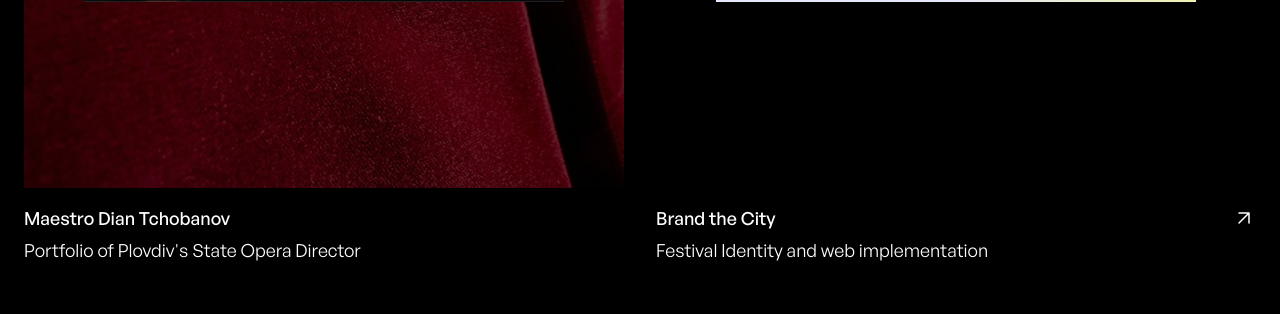
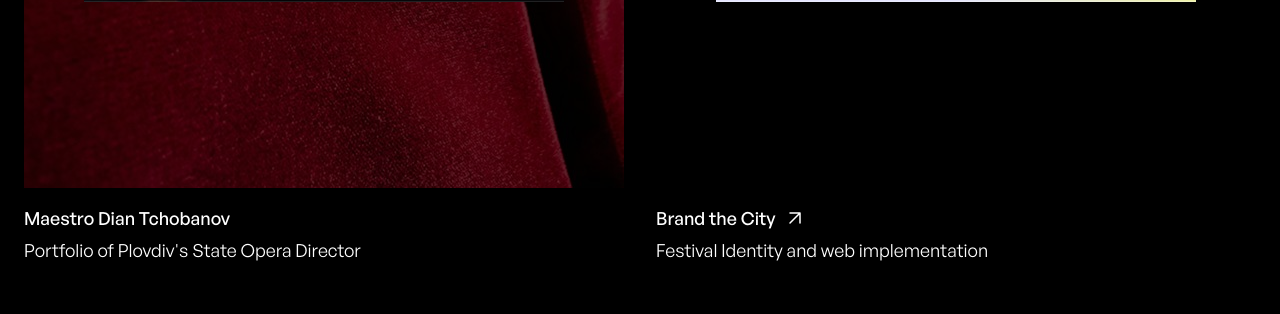
Before and after one commit to geolazarov/Brand-CO, a React (Vite) app: page / in a window 1280 px wide. Shown: the part 1974-2288 px from the top of the page. Built offline with nearby package versions, Linux system fonts and the light colour scheme; a web font is replaced by a local one.

Commit message:
changed card arrow place

```diff
--- a/src/components/ProjectCard.tsx
+++ b/src/components/ProjectCard.tsx
@@ -1,4 +1,4 @@
-import type { Project } from '../types';
+import type { Project } from "../types";
 
 interface ProjectCardProps extends Project {}
 
@@ -53,17 +53,14 @@ export default function ProjectCard({
       {/* ── Title row ── */}
       <div className="flex items-start justify-between pt-4">
         <div className="flex flex-col gap-1">
-          <span className="text-white text-sm sm:text-lg font-medium leading-snug">
+          <span className="flex flex-row gap-2 text-white text-sm sm:text-lg font-medium leading-snug">
             {title}
+            {link && <ArrowUpRight className="shrink-0 mt-0 md:mt-0.5 text-white" />}
           </span>
           <span className="text-white text-sm sm:text-lg font-light leading-snug">
             {description}
           </span>
         </div>
-
-        {link && (
-          <ArrowUpRight className="shrink-0 mt-0.5 text-white" />
-        )}
       </div>
     </>
   );
@@ -85,7 +82,7 @@ export default function ProjectCard({
   return <div className="flex flex-col">{cardContent}</div>;
 }
 
-function ArrowUpRight({ className = '' }: { className?: string }) {
+function ArrowUpRight({ className = "" }: { className?: string }) {
   return (
     <svg
       width="24"
```
